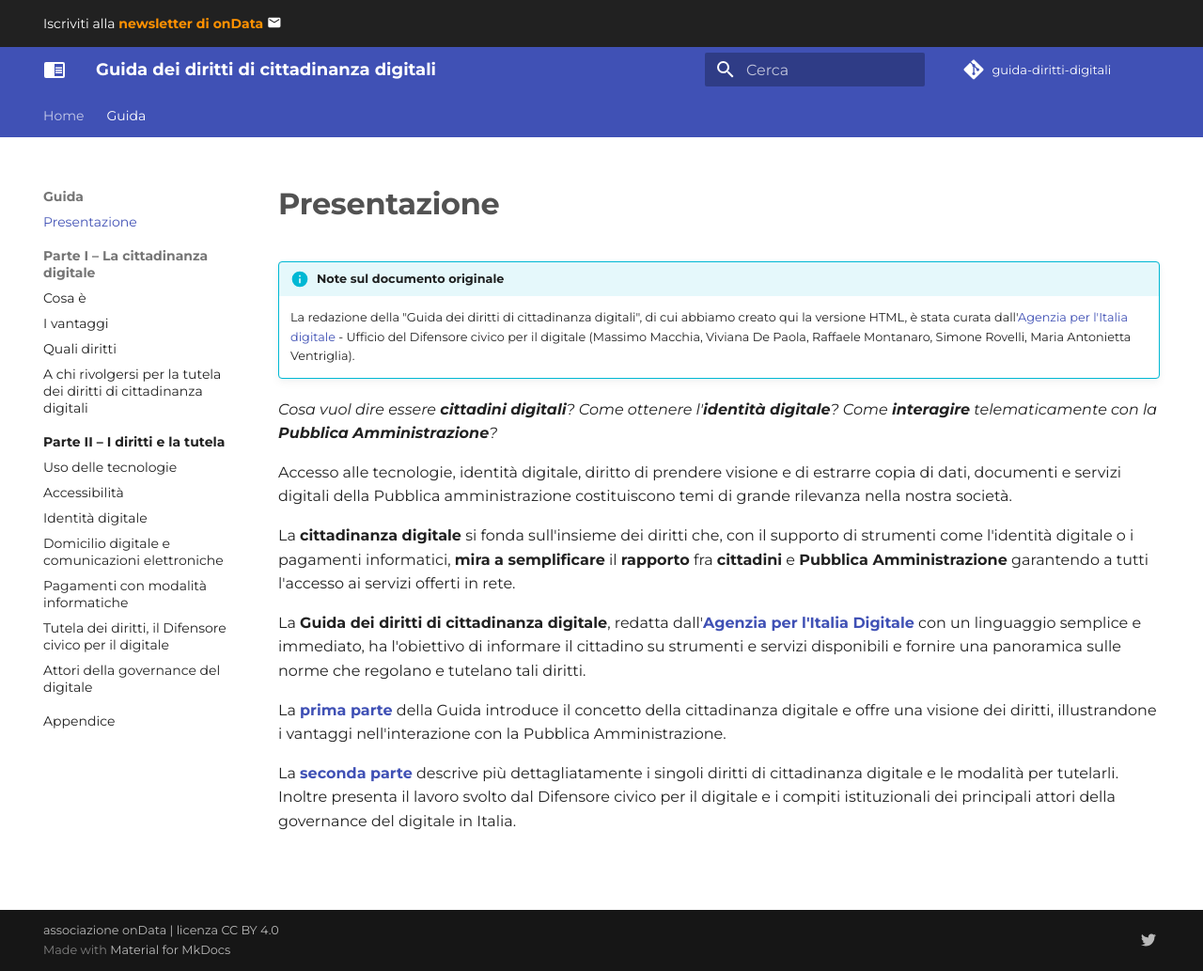
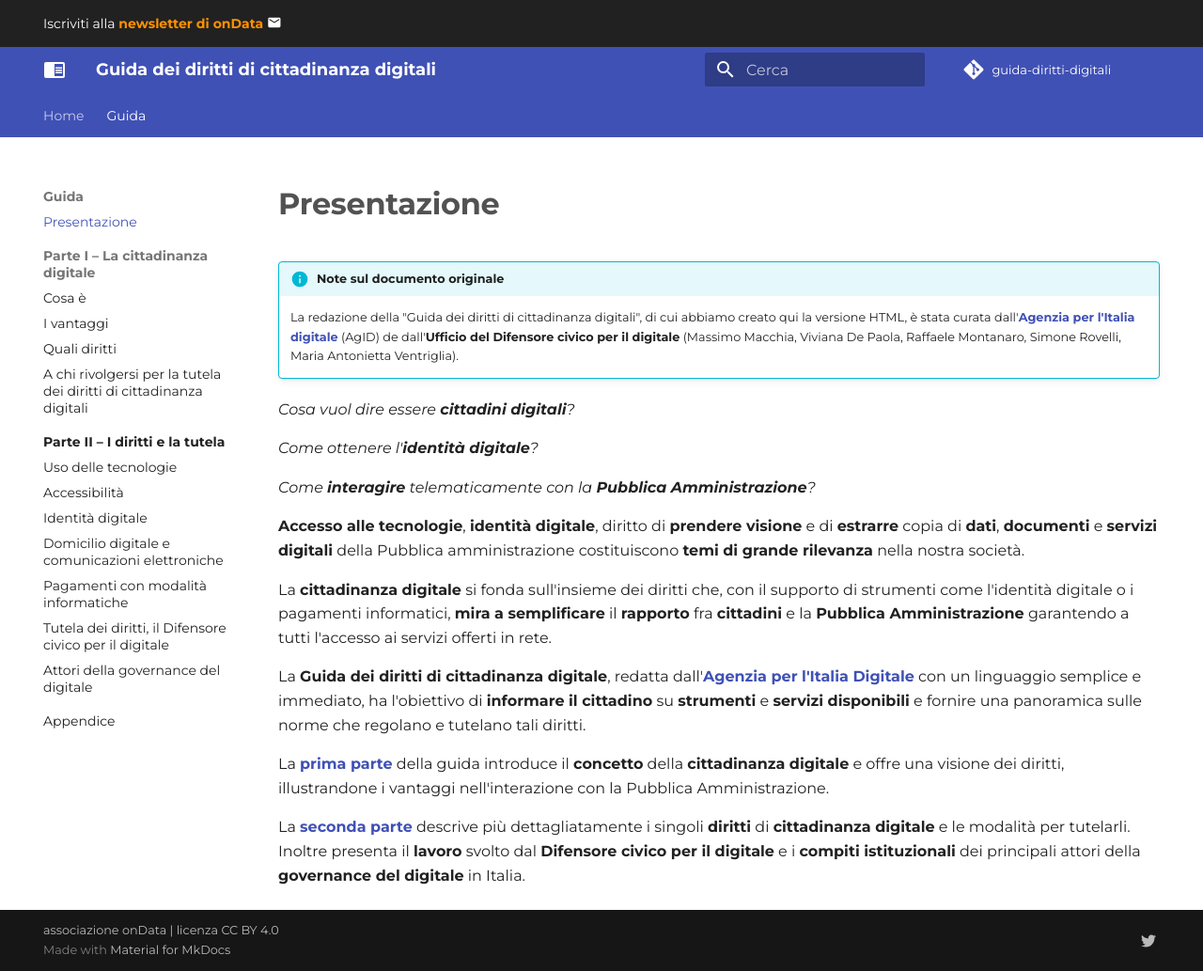
Before and after one commit to ondata/guida-diritti-cittadinanza-digitali, an MkDocs documentation site: the page built from docs/presentazione.md, in a window 1280 px wide and 1033 px high. Shown: the whole window at 94% size. Built offline with MkDocs 1.6.1 and Material for MkDocs 9.7.7, drawn with Linux system fonts in a browser that asks for light colours; comment, search, counter and statistics services are not loaded.

```diff
--- a/docs/presentazione.md
+++ b/docs/presentazione.md
@@ -7,23 +7,23 @@ hide: toc
 
 !!! info "Note sul documento originale"
 
-    La redazione della "Guida dei diritti di cittadinanza digitali", di cui abbiamo creato qui la versione HTML, è stata curata dall'[Agenzia per l'Italia digitale](https://www.agid.gov.it/) - Ufficio del Difensore civico per il digitale (Massimo Macchia, Viviana De Paola, Raffaele Montanaro, Simone Rovelli, Maria Antonietta Ventriglia).
+    La redazione della "Guida dei diritti di cittadinanza digitali", di cui abbiamo creato qui la versione HTML, è stata curata dall'[**Agenzia per l'Italia digitale**](https://www.agid.gov.it/) (AgID) de dall'**Ufficio del Difensore civico per il digitale** (Massimo Macchia, Viviana De Paola, Raffaele Montanaro, Simone Rovelli, Maria Antonietta Ventriglia).
 
 
-_Cosa vuol dire essere **cittadini digitali**? Come ottenere l'**identità digitale**? Come **interagire** telematicamente con la **Pubblica Amministrazione**?_
+_Cosa vuol dire essere **cittadini digitali**?_
 
-Accesso alle tecnologie, identità digitale, diritto di prendere visione e di estrarre copia di dati,
-documenti e servizi digitali della Pubblica amministrazione costituiscono temi di grande rilevanza
+_Come ottenere l'**identità digitale**?_
+
+_Come **interagire** telematicamente con la **Pubblica Amministrazione**?_
+
+**Accesso alle tecnologie**, **identità digitale**, diritto di **prendere visione** e di **estrarre** copia di **dati**,
+**documenti** e **servizi digitali** della Pubblica amministrazione costituiscono **temi di grande rilevanza**
 nella nostra società.
 
-La **cittadinanza digitale** si fonda sull'insieme dei diritti che, con il supporto di strumenti come l'identità digitale o i pagamenti informatici, **mira a semplificare** il **rapporto** fra **cittadini** e **Pubblica Amministrazione** garantendo a tutti l'accesso ai servizi offerti in rete.
+La **cittadinanza digitale** si fonda sull'insieme dei diritti che, con il supporto di strumenti come l'identità digitale o i pagamenti informatici, **mira a semplificare** il **rapporto** fra **cittadini** e la **Pubblica Amministrazione** garantendo a tutti l'accesso ai servizi offerti in rete.
 
-La **Guida dei diritti di cittadinanza digitale**, redatta dall'[**Agenzia per l'Italia Digitale**](https://www.agid.gov.it/) con un linguaggio semplice e immediato, ha l'obiettivo di informare il cittadino su strumenti e servizi
-disponibili e fornire una panoramica sulle norme che regolano e tutelano tali diritti.
+La **Guida dei diritti di cittadinanza digitale**, redatta dall'[**Agenzia per l'Italia Digitale**](https://www.agid.gov.it/) con un linguaggio semplice e immediato, ha l'obiettivo di **informare il cittadino** su **strumenti** e **servizi disponibili** e fornire una panoramica sulle norme che regolano e tutelano tali diritti.
 
-La [**prima parte**](parte-prima/cosa.md) della Guida introduce il concetto della cittadinanza digitale e offre una visione dei
-diritti, illustrandone i vantaggi nell'interazione con la Pubblica Amministrazione.
+La [**prima parte**](parte-prima/cosa.md) della guida introduce il **concetto** della **cittadinanza digitale** e offre una visione dei diritti, illustrandone i vantaggi nell'interazione con la Pubblica Amministrazione.
 
-La [**seconda parte**](parte-seconda/index.md) descrive più dettagliatamente i singoli diritti di cittadinanza digitale e le modalità
-per tutelarli. Inoltre presenta il lavoro svolto dal Difensore civico per il digitale e i compiti
-istituzionali dei principali attori della governance del digitale in Italia.
+La [**seconda parte**](parte-seconda/index.md) descrive più dettagliatamente i singoli **diritti** di **cittadinanza digitale** e le modalità per tutelarli. Inoltre presenta il **lavoro** svolto dal **Difensore civico per il digitale** e i **compiti istituzionali** dei principali attori della **governance del digitale** in Italia.
```
